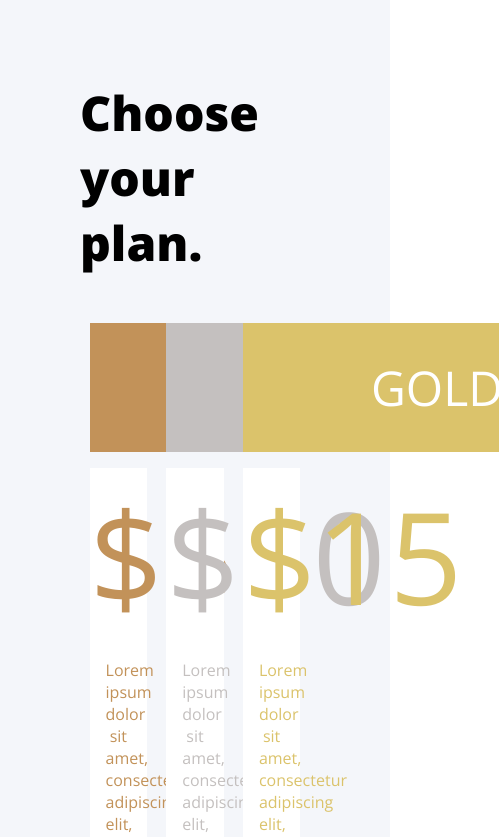
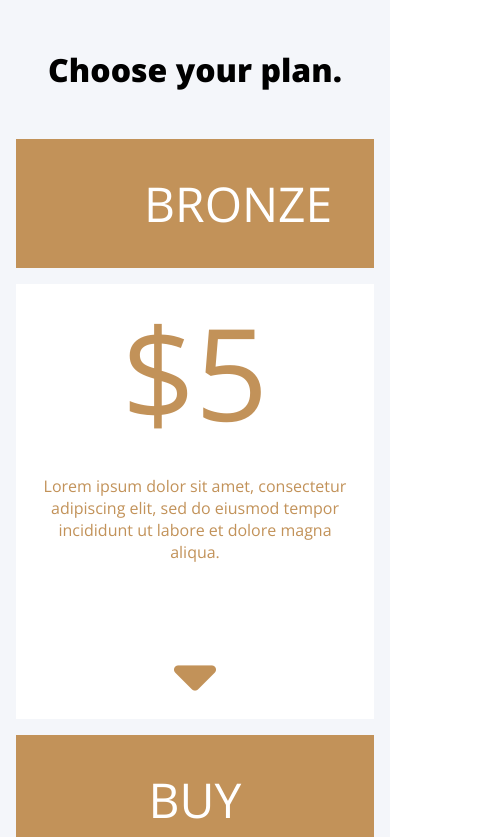
Before and after one commit to FrancoisCoding/appruve-test, a React (Create React App) app: page / in a window 390 px wide. Shown: the top 837 px of the page, 503 px wide, since content can reach past the window. Built offline with nearby package versions, Linux system fonts and the light colour scheme; no server answers.

Commit message:
Added media queries for phone and tablet

```diff
--- a/src/components/Plans/Plans.css
+++ b/src/components/Plans/Plans.css
@@ -94,3 +94,69 @@
   text-align: center;
   margin-top: 1rem;
 }
+
+/* Media Queriers */
+
+/* Mobile View */
+@media (max-width: 360px) {
+  .header {
+    font-size: 2rem;
+    margin-top: 2rem;
+  }
+
+  .cards {
+    flex-direction: column;
+    margin-top: 0;
+  }
+
+  .plans-container {
+    height: 100%;
+    padding: 1rem;
+  }
+
+  .card {
+    width: 100%;
+    margin-top: 3rem;
+  }
+
+  .arrow-container {
+    margin-top: 0;
+  }
+
+  .card-title {
+    padding: 1rem 4rem;
+    font-size: 2rem;
+  }
+
+  .card-bottom {
+    padding: 1rem 4rem;
+    font-size: 2rem;
+  }
+}
+
+/* Tablet View */
+@media (max-width: 600px) {
+  .header {
+    font-size: 2rem;
+    margin-top: 2rem;
+  }
+
+  .cards {
+    flex-direction: column;
+    margin-top: 0;
+  }
+
+  .plans-container {
+    height: 100%;
+    padding: 1rem;
+  }
+
+  .card {
+    width: 100%;
+    margin-top: 3rem;
+  }
+
+  .arrow-container {
+    margin-top: 0;
+  }
+}
```
